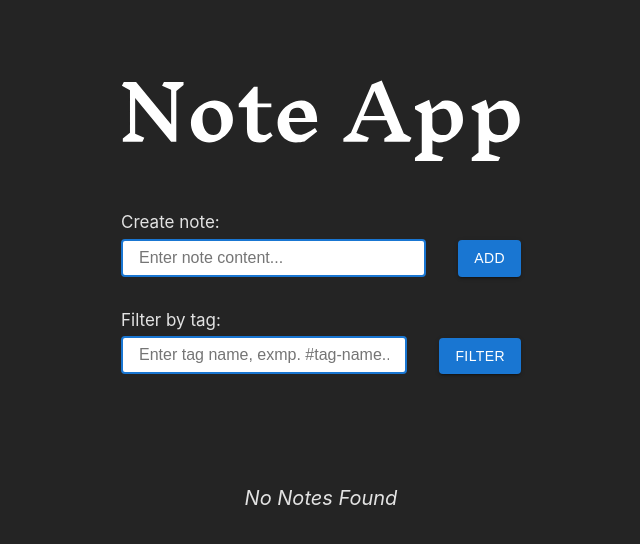
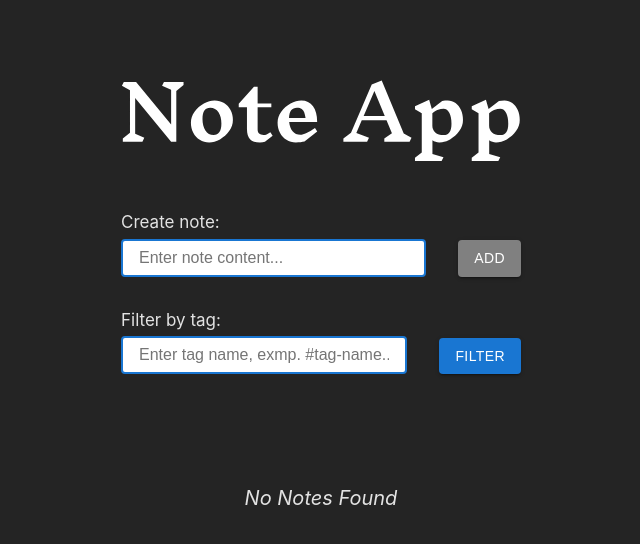
Before and after one commit to maria98kgm/Note_App, a React (Vite) app: page / in a window 1280 px wide. Shown: the top 544 px of the page, without its empty margins (319-959 px from the left). Built offline with nearby package versions, Linux system fonts and the light colour scheme.

Commit message:
fix: disable save button if input is empty

```diff
--- a/src/components/InputField/index.tsx
+++ b/src/components/InputField/index.tsx
@@ -53,6 +53,8 @@ export const InputField: React.FC<InputFieldProps> = ({
     }
   };
 
+  const shouldDisable = inputType === "createNote" ? input.length === 0 : false;
+
   return (
     <div className="createNoteBlock">
       <label className="inputLabel">
@@ -74,6 +76,7 @@ export const InputField: React.FC<InputFieldProps> = ({
       </label>
       <button
         onClick={inputType === "createNote" ? addNoteHandler : filterNotes}
+        disabled={shouldDisable}
         className="addButton"
       >
         {inputType === "createNote" ? "Add" : "Filter"}
--- a/src/components/ModalWindow/index.tsx
+++ b/src/components/ModalWindow/index.tsx
@@ -164,6 +164,7 @@ const EditWindow: React.FC<EditWindowProps> = ({
   };
 
   const highlightedText = convertToHtml(input.split(""));
+  const shouldDisable = input.length === 0;
 
   return (
     <div className="editModal">
@@ -184,7 +185,11 @@ const EditWindow: React.FC<EditWindowProps> = ({
         />
       </div>
       <div className="editButtons">
-        <button onClick={saveEdit} className="saveEdit">
+        <button
+          onClick={saveEdit}
+          disabled={shouldDisable}
+          className="saveEdit"
+        >
           Save
         </button>
         <button onClick={cancelEdit} className="cancelEdit">
@@ -220,6 +225,8 @@ const NewTagWindow: React.FC<NewTagWindowProps> = ({
   input,
   inputHandler,
 }) => {
+  const shouldDisable = input.length === 0;
+
   return (
     <div className="newTagModal">
       <label htmlFor="tagField" className="tagLabel">
@@ -234,7 +241,7 @@ const NewTagWindow: React.FC<NewTagWindowProps> = ({
         />
       </div>
       <div className="tagButtons">
-        <button onClick={saveTag} className="saveTag">
+        <button onClick={saveTag} disabled={shouldDisable} className="saveTag">
           Save
         </button>
         <button onClick={cancelCreate} className="cancelTag">
--- a/src/share/commonStyles.scss
+++ b/src/share/commonStyles.scss
@@ -41,6 +41,11 @@ $tag-dark: #ef6c00;
   &:hover {
     cursor: pointer;
     background-color: $hover-color;
+  }
+
+  &:disabled {
+    cursor: default;
+    background-color: gray;
   }
 }
 
```
